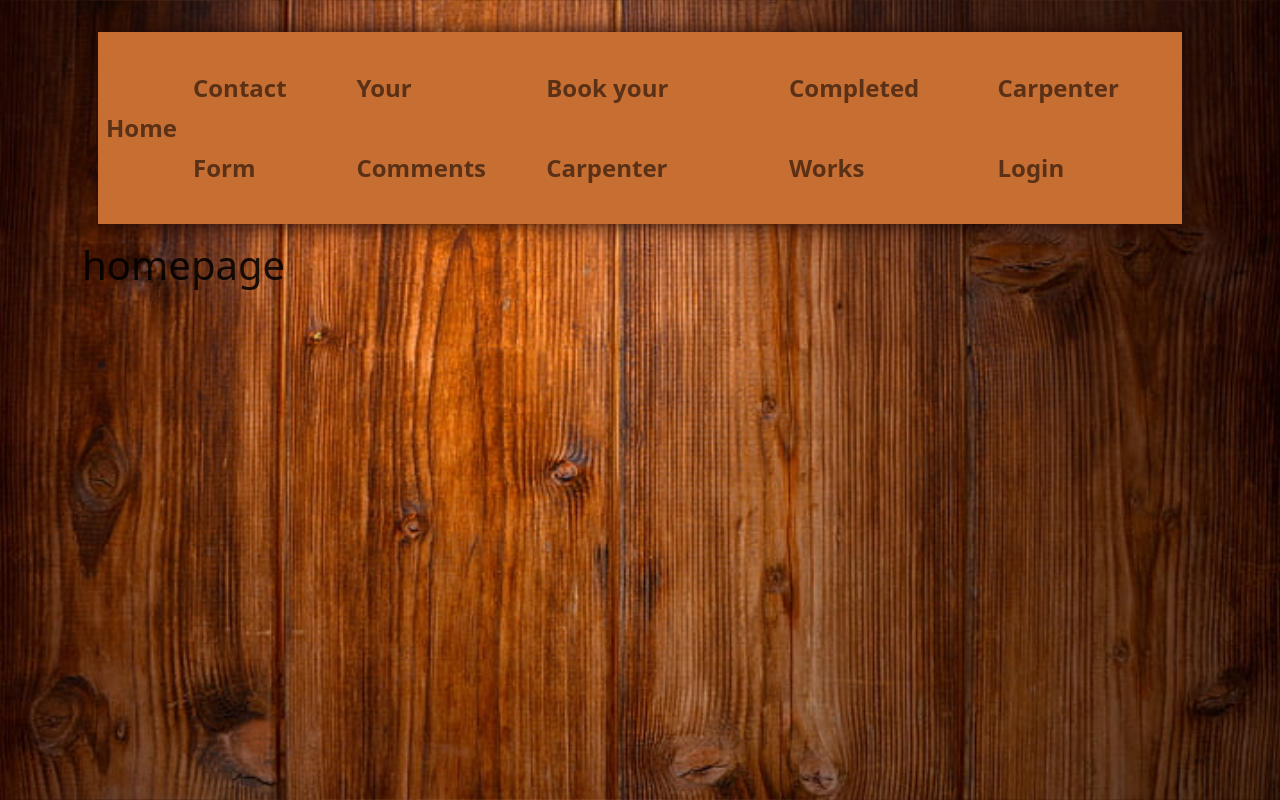
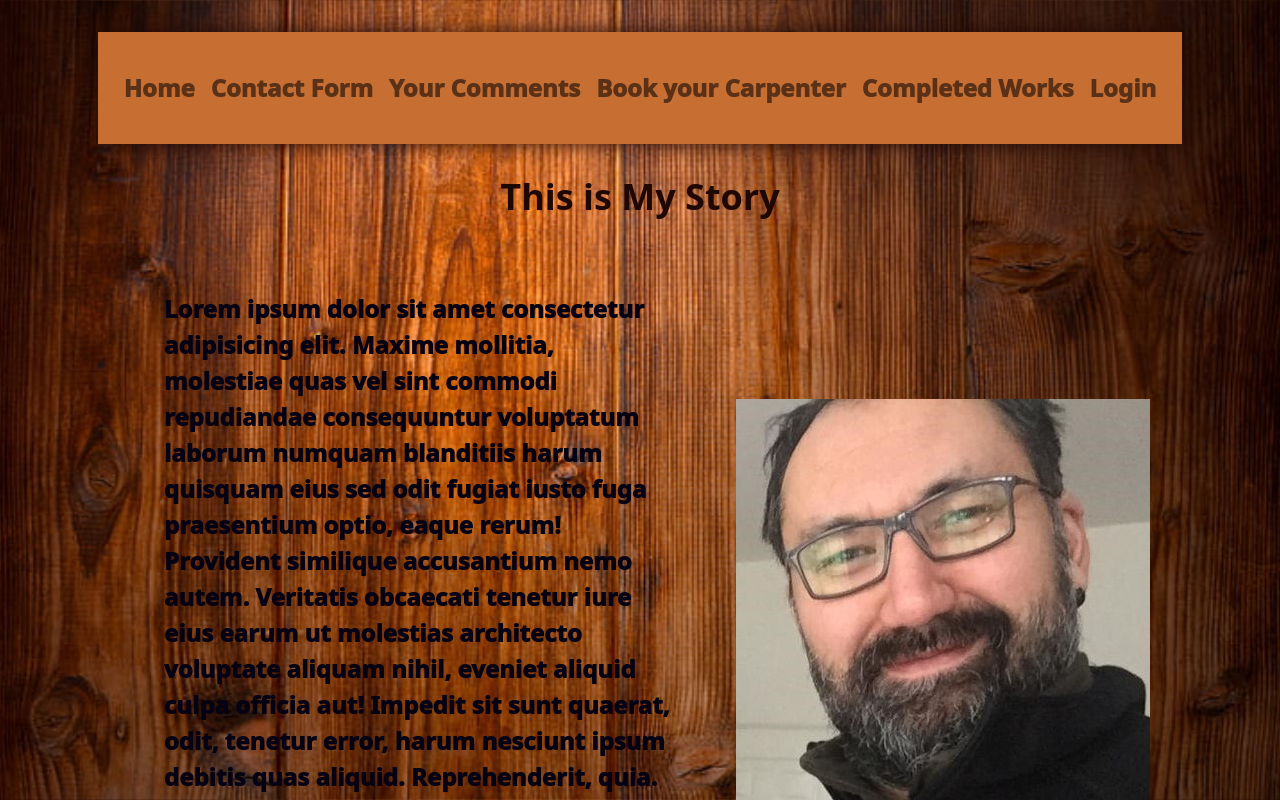
Before and after one commit to emresorkun/handyman-reactjs, a React (Create React App) app: page / in a window 1280 px wide. Shown: the top 800 px of the page. Built offline with nearby package versions, Linux system fonts and the light colour scheme.

Commit message:
some styling and daye picker added

```diff
--- a/src/App.scss
+++ b/src/App.scss
@@ -12,11 +12,25 @@
   justify-content: center;
   align-items: center;
 }
-
+.home-container {
+  max-width: 1170px;
+  margin-left: auto;
+  margin-right: auto;
+  padding: 1em;
+}
+.home-wrapper {
+  display: flex;
+  flex-direction: row;
+  justify-content: center;
+  align-items: center;
+  padding: 1em;
+}
+.home-wrapper > * {
+  padding: 1em;
+}
 .form-company-info ul {
   list-style: none;
   padding: 0;
-
 }
 
 .form-company-info {
@@ -24,20 +38,19 @@
   display: flex;
   justify-content: center;
   align-items: center;
-
 }
-
+.home-introduction {
+  //background: #c76e32;
+  display: flex;
+  justify-content: center;
+  align-items: center;
+  color: rgb(5, 2, 19);
+  font-weight: 1000;
+  font-size: 24px;
+  padding: 50px;
+}
 .form-company-info h3,
-ul, .form-contact-input-header {
-  text-align: center;
-  margin: 0 0 1rem 0;
-  line-height: 40px;
-  font-size: 30px;
-  font-weight: 900;
-  color: #1f0704;
-
-}
-
+ul,
 .form-contact-input-header {
   text-align: center;
   margin: 0 0 1rem 0;
@@ -45,22 +58,27 @@ ul, .form-contact-input-header {
   font-size: 30px;
   font-weight: 900;
   color: #1f0704;
-
 }
 
 .form-contact {
   //background: #a87c60;
-
-
 }
-
+.home-photo {
+  //background: #a87c60;
+}
 .form-brand {
   text-align: center;
   color: #1f0704;
   line-height: 40px;
   font-size: 36px;
   font-weight: 900;
-
+}
+.home-brand {
+  text-align: center;
+  color: #1f0704;
+  line-height: 40px;
+  font-size: 36px;
+  font-weight: 900;
 }
 
 .form-er {
@@ -112,10 +130,7 @@ ul, .form-contact-input-header {
   transition: background-color 1s ease-out;
 }
 
-// CONTACT-comments FORM
-
-// CONTACT FORM
-
+//NAVLINKS
 @media all and (max-width: 1000px) {
   .nav-links {
     flex-wrap: wrap;
@@ -131,8 +146,8 @@ ul, .form-contact-input-header {
     flex-basis: 100%;
   }
 }
-
-@media (min-width: 700px) {
+//FORM
+@media (min-width: 800px) {
   .form-wrapper {
     display: grid;
     grid-template-columns: 1fr 2fr;
@@ -144,7 +159,7 @@ ul, .form-contact-input-header {
   .form-company-info h3,
   .form-company-info ul,
   .form-brand {
-    text-align: left;
+    text-align: right;
   }
 }
 
@@ -193,7 +208,7 @@ body {
   color: #1f0704;
   line-height: 80px;
   font-size: 24px;
-  font-weight: 800;
+  font-weight: 1000;
 }
 
 .errors-input {
@@ -201,3 +216,24 @@ body {
   font-weight: 1000;
   font-size: 18px;
 }
+
+// .home-container {
+//   display: flex;
+//   //place-items: center;
+//   flex-direction: row;
+//   padding: 40px;
+//   margin: 0;
+//   width: 100%;
+// }
+// .home-introduction {
+//   color: rgb(56, 21, 211);
+//   font-weight: 1000;
+//   font-size: 24px;
+//   padding: 50px;
+// }
+// .home-photo {
+//   place-items: center;
+// }
+// .home-photo img {
+//   padding: 50px;
+// }
--- a/src/components/Navbar.js
+++ b/src/components/Navbar.js
@@ -12,7 +12,7 @@ export default function Navibar() {
           <Nav.Link href="comments">Your Comments</Nav.Link>
           <Nav.Link href="bookings">Book your Carpenter</Nav.Link>
           <Nav.Link href="works">Completed Works</Nav.Link>
-          <Nav.Link href="admin">Carpenter Login</Nav.Link>
+          <Nav.Link href="admin">Login</Nav.Link>
         </Nav>
       </Navbar.Collapse>
     </Navbar>
--- a/src/pages/Booking.js
+++ b/src/pages/Booking.js
@@ -1,11 +1,50 @@
-import React from 'react'
+import * as React from 'react';
+import Stack from '@mui/material/Stack';
+import TextField from '@mui/material/TextField';
+import AdapterDateFns from '@mui/lab/AdapterDateFns';
+import LocalizationProvider from '@mui/lab/LocalizationProvider';
+import TimePicker from '@mui/lab/TimePicker';
+import DateTimePicker from '@mui/lab/DateTimePicker';
+import DesktopDatePicker from '@mui/lab/DesktopDatePicker';
+import MobileDatePicker from '@mui/lab/MobileDatePicker';
 
- const Booking = () => {
+export default function MaterialUIPickers() {
+  const [value, setValue] = React.useState(new Date('2014-08-18T21:11:54'));
+
+  const handleChange = (newValue) => {
+    setValue(newValue);
+  };
+
   return (
-    <div>
-      Booking
-    </div>
-  )
+    <LocalizationProvider dateAdapter={AdapterDateFns}>
+      <Stack spacing={3}>
+        <DesktopDatePicker
+          label="Date desktop"
+          inputFormat="MM/dd/yyyy"
+          value={value}
+          onChange={handleChange}
+          renderInput={(params) => <TextField {...params} />}
+        />
+        <MobileDatePicker
+          label="Date mobile"
+          inputFormat="MM/dd/yyyy"
+          value={value}
+          onChange={handleChange}
+          renderInput={(params) => <TextField {...params} />}
+        />
+        <TimePicker
+          label="Time"
+          value={value}
+          onChange={handleChange}
+          renderInput={(params) => <TextField {...params} />}
+        />
+        <DateTimePicker
+          label="Date&Time picker"
+          value={value}
+          onChange={handleChange}
+          renderInput={(params) => <TextField {...params} />}
+        />
+      </Stack>
+    </LocalizationProvider>
+  );
 }
-
-export default Booking
--- a/src/pages/Home.js
+++ b/src/pages/Home.js
@@ -2,9 +2,35 @@ import React from "react";
 
 const Home = () => {
   return (
-    <div className="home">
-      <h1>homepage</h1>
-    </div>
+    <>
+      <div className="home-container">
+        <h1 className="home-brand">This is My Story</h1>
+        <div className="home-wrapper">
+          <div className="home-introduction">
+            Lorem ipsum dolor sit amet consectetur adipisicing elit. Maxime
+            mollitia, molestiae quas vel sint commodi repudiandae consequuntur
+            voluptatum laborum numquam blanditiis harum quisquam eius sed odit
+            fugiat iusto fuga praesentium optio, eaque rerum! Provident
+            similique accusantium nemo autem. Veritatis obcaecati tenetur iure
+            eius earum ut molestias architecto voluptate aliquam nihil, eveniet
+            aliquid culpa officia aut! Impedit sit sunt quaerat, odit, tenetur
+            error, harum nesciunt ipsum debitis quas aliquid. Reprehenderit,
+            quia. Quo neque error repudiandae fuga? Ipsa laudantium molestias
+            eos sapiente officiis modi at sunt excepturi expedita sint? Sed
+            quibusdam recusandae alias error harum maxime adipisci amet laborum.
+            Perspiciatis minima nesciunt dolorem! Officiis iure rerum voluptates
+            a cumque velit quibusdam sed amet tempora. Sit laborum ab, eius
+            fugit doloribus tenetur
+          </div>
+          <div className="home-photo">
+            <img
+              src={require("../images/home.jpeg")}
+              alt="Grapefruit slice atop a pile of other slices"
+            ></img>
+          </div>
+        </div>
+      </div>
+    </>
   );
 };
 
--- a/src/pages/Works.js
+++ b/src/pages/Works.js
@@ -10,13 +10,16 @@ class Works extends React.Component {
 
   componentDidMount() {
     client
-      .getEntries()
+      .getEntries({
+        content_type: "completedJobs",
+      })
       .then((response) => {
         this.setState({
           works: response.items,
         });
       })
       .catch(console.error);
+
   }
 
   render() {
```
Also changed, not shown: package.json (+10 -0 lines), src/images/home.jpeg (added), 1 other file (tests, documents, lock files or other folders).
